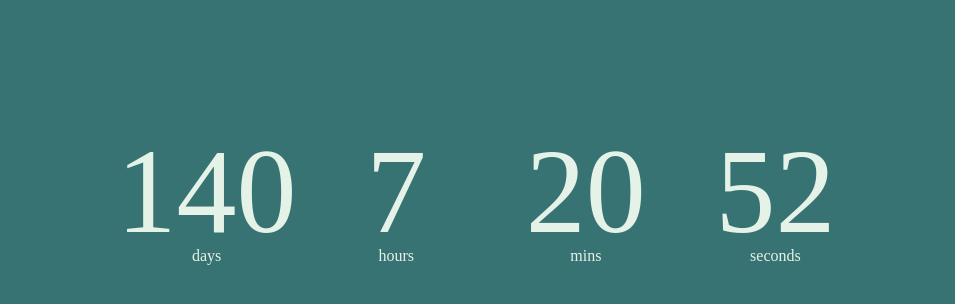
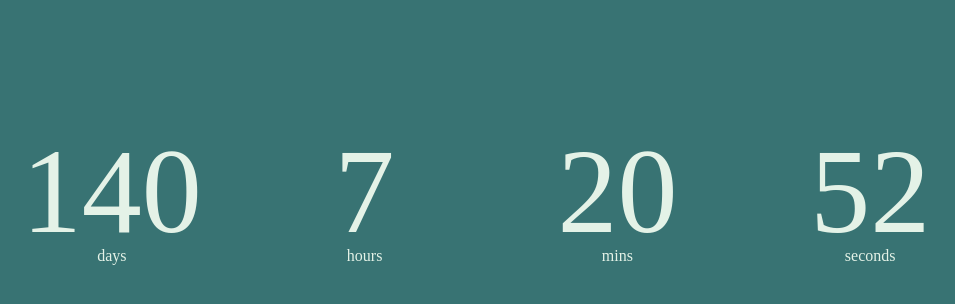
Before and after one commit to kapoorsaumitra/countdownto2024, a plain HTML site: page index.html in a window 1280 px wide. Shown: the part 194-498 px from the top of the page, without its empty margins (149-1104 px from the left). Drawn offline with Linux system fonts and the light colour scheme.

Commit message:
updated syles.css

```diff
--- a/styles.css
+++ b/styles.css
@@ -13,7 +13,7 @@ body{
 }
 
 .launch-time div{
-    flex-basis: 15%;
+    flex-basis: 20%;
 }
 
 .launch-time div p{
```
